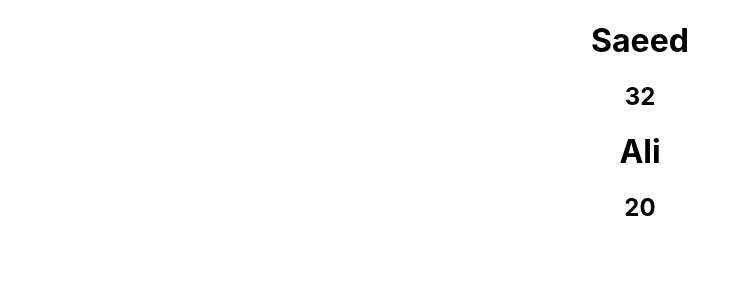
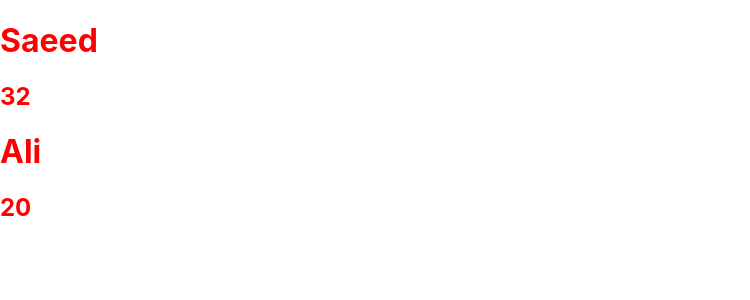
Before and after one commit to SaeedSaedi/react-course, a React (Create React App) app in the folder ep-1/: page / in a window 1280 px wide. Shown: the top 300 px of the page, without its empty margins (0-750 px from the left). Built offline with nearby package versions, Linux system fonts and the light colour scheme.

Commit message:
use inline css

```diff
--- a/ep-1/src/App.js
+++ b/ep-1/src/App.js
@@ -1,8 +1,9 @@
-import styles from "./App.module.css";
+import './App.css';
 
 function App() {
+
   return (
-    <div className={styles.App}>
+    <div style={{color:"red",}}>
       <GetNameComponent name="Saeed" age={32} />
       <GetNameComponent name="Ali" age={20} />
     </div>
@@ -16,7 +17,7 @@ const GetNameComponent = (props) => {
       <h1>{props.name}</h1>
       <h2>{props.age}</h2>
     </div>
-  );
-};
+  )
+}
 
 export default App;
```
Also changed, not shown: ep-1/src/App.css (renamed from ep-1/src/App.module.css).
